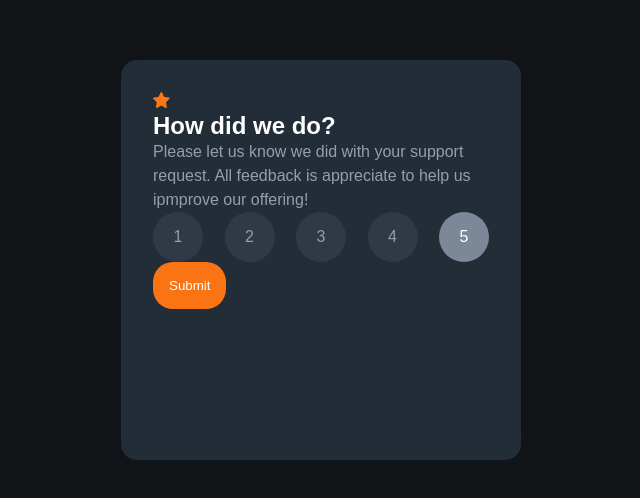
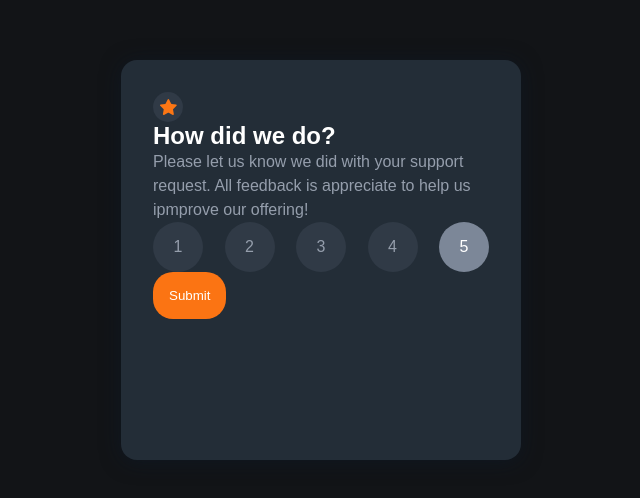
Before and after one commit to thoandbean/rating-component, a plain HTML site: page index.html in a window 1280 px wide. Shown: the part 140-638 px from the top of the page, without its empty margins (319-959 px from the left). Drawn offline with Linux system fonts and the light colour scheme.

Commit message:
update star css
.card .rating .star

```diff
--- a/style.css
+++ b/style.css
@@ -33,6 +33,16 @@ body {
 
 .card .rating {
     /* display: none; */
+}
+
+.card .rating .star {
+    background-color: #303a46;
+    width: 30px;
+    height: 30px;
+    border-radius: 50%;
+    display: flex;
+    align-items: center;
+    justify-content: center;
 }
 
 .card.thank-you {
```
